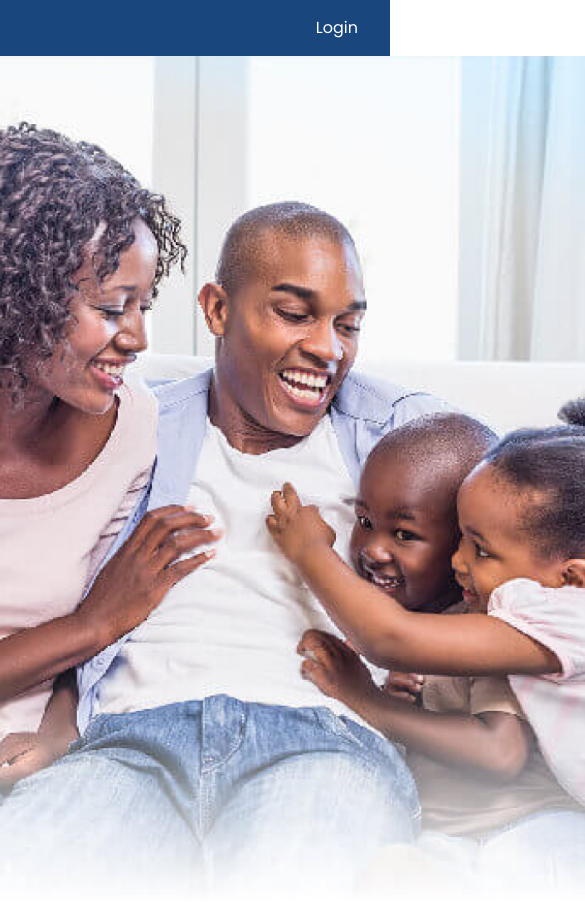
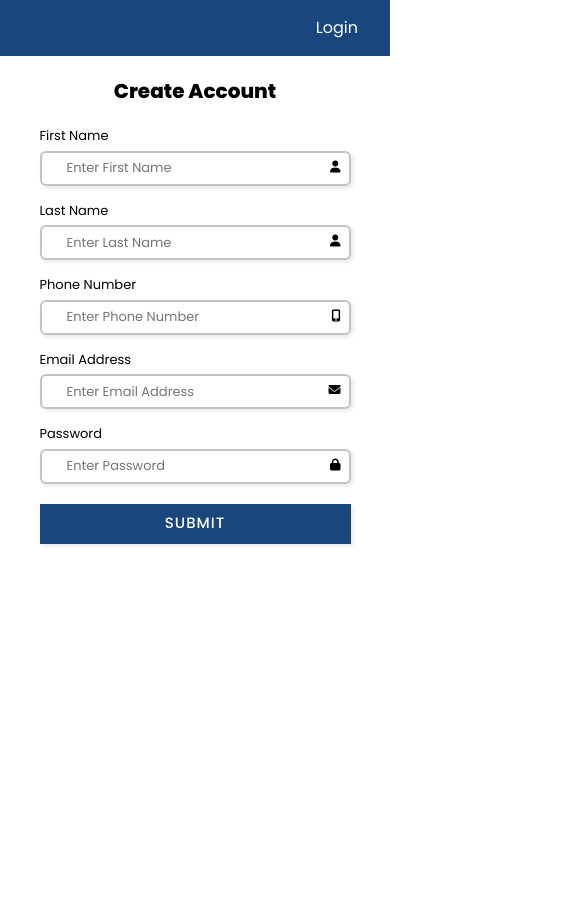
Before and after one commit to The-CodeINN/special-man-solutions-internship, a plain HTML site: page index.html in a window 390 px wide. Shown: the top 907 px of the page, 585 px wide, since content can reach past the window. After the commit the page ends 844 px from the top, so only its background shows below. Drawn offline with Linux system fonts and the light colour scheme.

Commit message:
Improved responsiveness and desktop screens

```diff
--- a/style.css
+++ b/style.css
@@ -64,25 +64,28 @@ body {
   flex-direction: row;
 }
 
-.sideImage img{
+.sideImage img {
   height: 100vh;
 }
 
 form {
-  width: 55%;
-  max-width: none;
-  padding: 50px;
+  width: 50%;
+  max-width: 100%;
+  padding: 20px;
+  margin: 0 auto;
 }
 
 .title {
   font-size: 30px;
   font-weight: 800;
   margin-bottom: 20px;
+  text-align: center;
 }
 
 label {
   display: block;
   margin-bottom: 5px;
+  font-size: 16px;
 }
 
 form div input {
@@ -91,8 +94,9 @@ form div input {
   border-radius: 8px;
   outline: none;
   border: 2px solid #c4c4c4;
-  padding: 0 30px;
+  padding: 0 10px;
   box-shadow: 2px 2px 4px rgba(0, 0, 0, 0.1);
+  font-size: 16px;
 }
 
 form div {
@@ -134,36 +138,124 @@ form div .form-icon {
 }
 
 .submit-button {
-  margin-top: 15px;
+  margin: 20px auto 0;
   width: 50%;
   height: 45px;
   background-color: var(--primary-color);
   border: 2px solid var(--primary-color);
   color: #fff;
-  font-size: 20px;
+  font-size: 16px;
+  font-weight: 500;
+  text-transform: uppercase;
+  letter-spacing: 1px;
   cursor: pointer;
   box-shadow: 2px 2px 4px rgba(0, 0, 0, 0.1);
   transition: all 0.1s ease;
+  display: block;
 }
 
 .submit-button:hover {
   opacity: 0.8;
 }
 
-/* Responsiveness
-@media (max-width: 900px) {
+/* Mobile */
+@media only screen and (max-width: 767px) {
   .form-container {
     flex-direction: column;
+    align-items: center;
+  }
+
+  .sideImage {
+    display: none;
   }
 
   form {
-    width: 100%;
+    width: 90%;
+    max-width: 500px;
+    padding: 20px;
   }
 
-  .btn {
-    flex-direction: column;
+  .title {
+    font-size: 20px;
+    text-align: center;
+    margin-bottom: 20px;
   }
-  .sideImage {
-    height: 70vh;
+
+  label {
+    font-size: 13px;
   }
-} */
+
+  form div input {
+    width: 100%;
+    height: 35px;
+    border-radius: 6px;
+    outline: none;
+    border: 2px solid #c4c4c4;
+    padding: 0 25px;
+    font-size: 13px;
+  }
+
+  form div {
+    position: relative;
+    margin-bottom: 15px;
+  }
+
+  input:focus {
+    border: 2px solid #f2796e;
+  }
+
+  form div i {
+    position: absolute;
+    padding: 10px;
+    font-size: 12px;
+  }
+
+  form div .form-icon {
+    right: 0;
+  }
+
+  .error {
+    font-size: 12px;
+    margin-top: 3px;
+  }
+
+  .success-icon,
+  .failure-icon {
+    font-size: 12px;
+  }
+
+  .failure-icon,
+  .error {
+    color: red;
+    margin-top: 2px;
+  }
+
+  .success-icon {
+    color: green;
+  }
+
+  .success-icon,
+  .failure-icon {
+    opacity: 0;
+  }
+
+  .submit-button {
+    margin-top: 20px;
+    width: 100%;
+    height: 40px;
+    background-color: var(--primary-color);
+    border: 2px solid var(--primary-color);
+    color: #fff;
+    font-size: 15px;
+    cursor: pointer;
+    box-shadow: 2px 2px 4px rgba(0, 0, 0, 0.1);
+    transition: all 0.1s ease;
+    display: block;
+    margin-left: auto;
+    margin-right: auto;
+  }
+
+  .submit-button:hover {
+    opacity: 0.8;
+  }
+}
```
